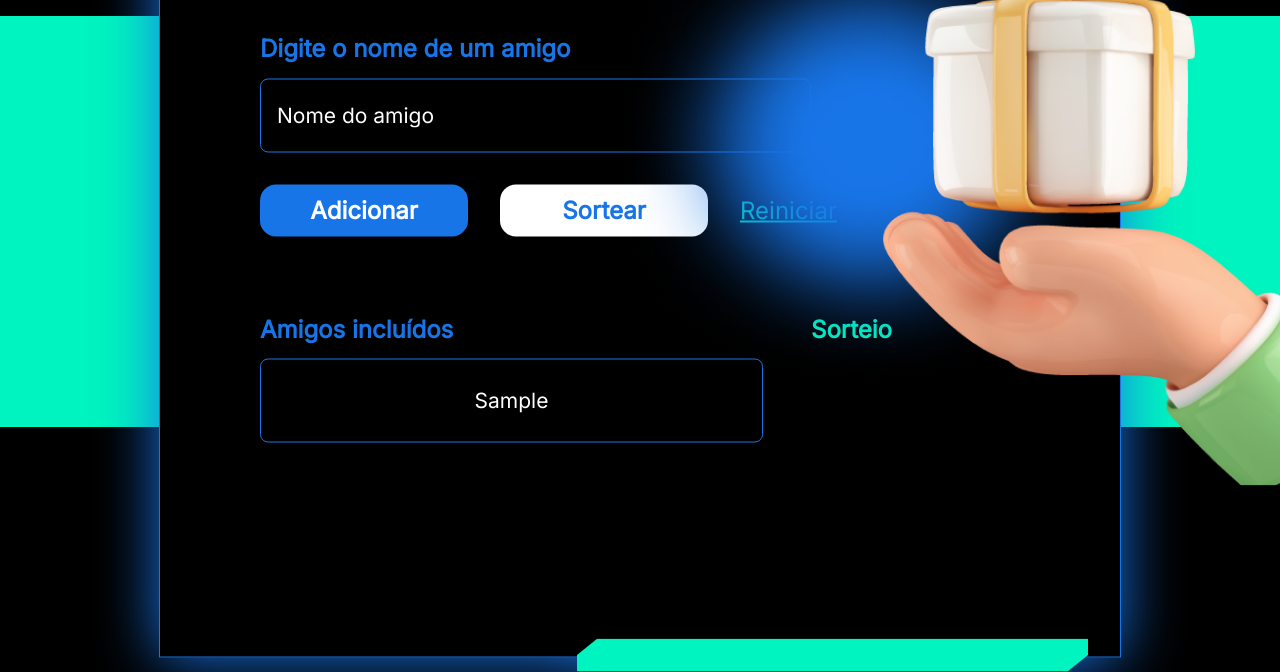
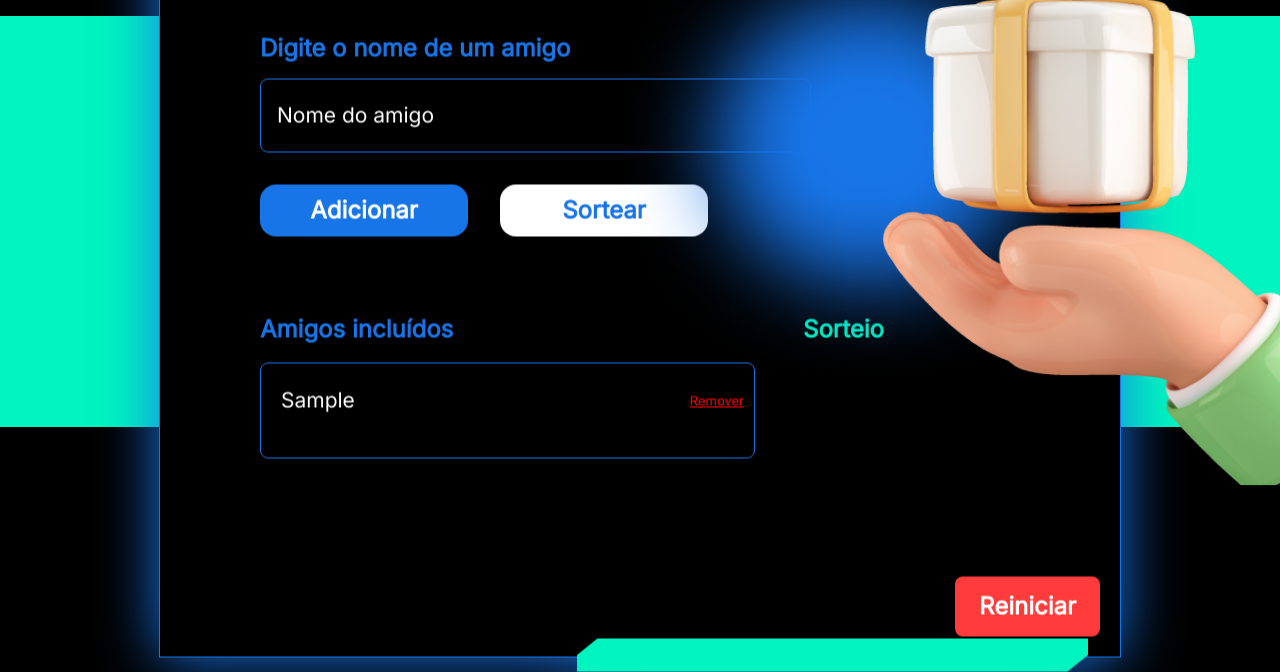
Before and after one commit to BeaVisintim/amigo-secreto, a plain HTML site: page index.html in a window 1280 px wide. Both pictures are taken after typing "Sample" into the empty fields and a click on the button "Adicionar". Shown: the part 179-851 px from the top of the page. Drawn offline with nearby package versions, Linux system fonts and the light colour scheme.

Commit message:
Botão remover e novo estilo

```diff
--- a/index.html
+++ b/index.html
@@ -7,12 +7,8 @@
   <link rel="preconnect" href="https://fonts.googleapis.com">
   <link rel="preconnect" href="https://fonts.gstatic.com" crossorigin>
   <link href="https://fonts.googleapis.com/css2?family=Chakra+Petch&family=Inter&display=swap" rel="stylesheet">
-  <link href="
-https://cdn.jsdelivr.net/npm/reset-css@5.0.2/reset.min.css
-" rel="stylesheet" />
-  <link href="
-https://cdn.jsdelivr.net/npm/normalize.css@8.0.1/normalize.min.css
-" rel="stylesheet" />
+  <link href="https://cdn.jsdelivr.net/npm/reset-css@5.0.2/reset.min.css" rel="stylesheet" />
+  <link href="https://cdn.jsdelivr.net/npm/normalize.css@8.0.1/normalize.min.css" rel="stylesheet" />
   <title>Amigo Secreto</title>
   <link rel="stylesheet" href="style.css" />
 </head>
@@ -33,7 +29,7 @@ https://cdn.jsdelivr.net/npm/normalize.css@8.0.1/normalize.min.css
             <div class="form__buttons">
               <button onclick="adicionar()" type="button" class="button primary">Adicionar</button>
               <button onclick="sortear()" type="button" class="button secondary">Sortear</button>
-              <a onclick="reiniciar()" href="#" class="form__link">Reiniciar</a>
+              <button onclick="reiniciar()" type="button" class="restart">Reiniciar</button> <!-- Alterado aqui -->
             </div>
           </form>
         </section>
@@ -41,7 +37,7 @@ https://cdn.jsdelivr.net/npm/normalize.css@8.0.1/normalize.min.css
           <article>
             <p class="friends__title">Amigos incluídos</p>
             <div class="friends__container">
-              <p id="lista-amigos"></p>
+              <div id="lista-amigos"></div>
             </div>
           </article>
           <article>
@@ -54,9 +50,9 @@ https://cdn.jsdelivr.net/npm/normalize.css@8.0.1/normalize.min.css
       </div>
     </div>
   </main>
-  <div class="background__detail">
+  <div class="background__detail"></div>
 
-    <script src="js/app.js"></script>
+  <script src="js/app.js"></script>
 </body>
 
 </html>
--- a/js/app.js
+++ b/js/app.js
@@ -17,11 +17,34 @@ function adicionar() {
   amigos.push(nome);
   input.value = "";
   atualizarLista();
+  input.focus();
+
 }
 
 function atualizarLista() {
-  const lista = document.getElementById("lista-amigos");
-  lista.textContent = amigos.join(", ");
+    const lista = document.getElementById("lista-amigos");
+    lista.innerHTML = "";
+
+    amigos.forEach((amigo, index) => {
+      const item = document.createElement("div");
+      item.classList.add("amigo-item");
+
+      const nome = document.createElement("span");
+      nome.textContent = amigo;
+      nome.classList.add("amigo-nome");
+
+      const removerBtn = document.createElement("button");
+      removerBtn.textContent = "Remover";
+      removerBtn.classList.add("remover-btn");
+      removerBtn.onclick = () => {
+        amigos.splice(index, 1);
+        atualizarLista();
+      };
+
+      item.appendChild(nome);
+      item.appendChild(removerBtn);
+      lista.appendChild(item);
+    });
 }
 
 function sortear() {
@@ -71,15 +94,6 @@ function sortear() {
     return lista;
   }
 
-
-  function embaralhar(lista) {
-    for (let i = lista.length - 1; i > 0; i--) {
-      const j = Math.floor(Math.random() * (i + 1));
-      [lista[i], lista[j]] = [lista[j], lista[i]];
-    }
-    return lista;
-  }
-
 function reiniciar() {
   amigos = [];
   document.getElementById("nome-amigo").value = "";
--- a/style.css
+++ b/style.css
@@ -65,28 +65,6 @@ body {
   gap: 80px;
   justify-content: start;
   padding: 100px;
-}
-
-.friends__container {
-  align-items: center;
-  border: 1px solid #1875e8;
-  border-radius: 8px;
-  color: #fff;
-  display: flex;
-  font-size: 21px;
-  font-weight: 400;
-  justify-content: center;
-  line-height: 160%;
-  margin-top: 1rem;
-  padding: 24px;
-  width: 453px;
-}
-
-.friends__container > p {
-  color: #fff;
-  font-size: 21px;
-  font-weight: 400;
-  line-height: 160%;
 }
 
 .friends__title {
@@ -204,3 +182,90 @@ body {
   background-color: #fff;
   color: #1875e8;
 }
+
+#lista-amigos div {
+  display: flex;
+  align-items: center;
+  position: relative;
+  margin-bottom: 20px;
+}
+
+#lista-amigos span {
+  flex-grow: 1;
+  font-size: 21px;
+}
+
+#lista-amigos button {
+  position: absolute;
+  right: 0;
+  top: 50%;
+  transform: translateY(-50%);
+  background: none;
+  border: none;
+  color: red;
+  text-decoration: underline;
+  cursor: pointer;
+  font-size: 13px;
+  padding: 0;
+  margin: 0;
+  height: 20px;
+}
+
+.friends__container {
+  display: flex;
+  flex-direction: column;
+  gap: 10px;
+  align-items: flex-start;
+  padding: 20px;
+  border-radius: 8px;
+  border: 1px solid #1875e8;
+  color: #fff;
+  font-size: 21px;
+  width: 453px;
+  margin-top: 20px;
+  line-height: 160%;
+  font-weight: 400;
+}
+
+#lista-amigos {
+  display: flex;
+  flex-direction: column;
+  gap: 16px;
+  width: 100%;
+}
+
+.amigo-item {
+  display: flex;
+  justify-content: space-between;
+  align-items: center;
+  width: 100%;
+  padding-right: 10px;
+}
+
+.amigo-nome {
+  color: white;
+  flex: 1;
+  word-break: break-word;
+}
+
+.restart {
+  background-color: #ff3b3b;
+  border: none;
+  color: #fff;
+  font-size: 24px;
+  font-weight: 700;
+  padding: 16px 24px;
+  border-radius: 8px;
+  text-decoration: none;
+  cursor: pointer;
+  position: fixed;
+  bottom: 20px;
+  right: 20px;
+  box-shadow: 0 4px 10px rgba(0, 0, 0, 0.3);
+  transition: all 0.3s ease;
+}
+
+.restart:hover {
+  background-color: #d42f2f;
+  transform: translateY(-2px);
+}
```
